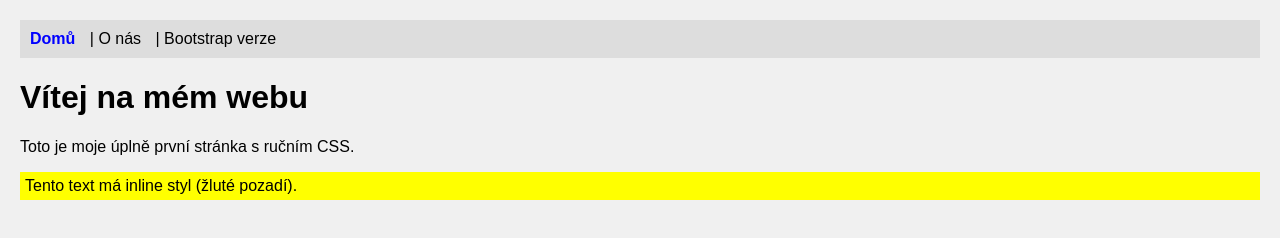
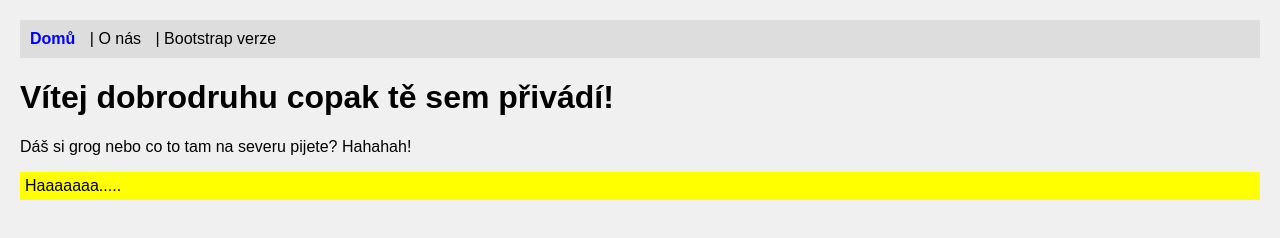
Before and after one commit to gyarab/2025_wt_obermaier, a plain HTML site: page prvni_web/index.html in a window 1280 px wide. Drawn offline with Linux system fonts and the light colour scheme.

Commit message:
Update index.html

```diff
--- a/prvni_web/index.html
+++ b/prvni_web/index.html
@@ -13,10 +13,10 @@
     <a href="bootstrap.html">Bootstrap verze</a>
   </nav>
 
-  <h1>Vítej na mém webu</h1>
-  <p>Toto je moje úplně první stránka s ručním CSS.</p>
+  <h1>Vítej dobrodruhu copak tě sem přivádí!</h1>
+  <p>Dáš si grog nebo co to tam na severu pijete? Hahahah!</p>
 
-  <p style="background-color: yellow; padding: 5px;">Tento text má inline styl (žluté pozadí).</p>
+  <p style="background-color: yellow; padding: 5px;">Haaaaaaa.....</p>
 
 </body>
 </html>
```
